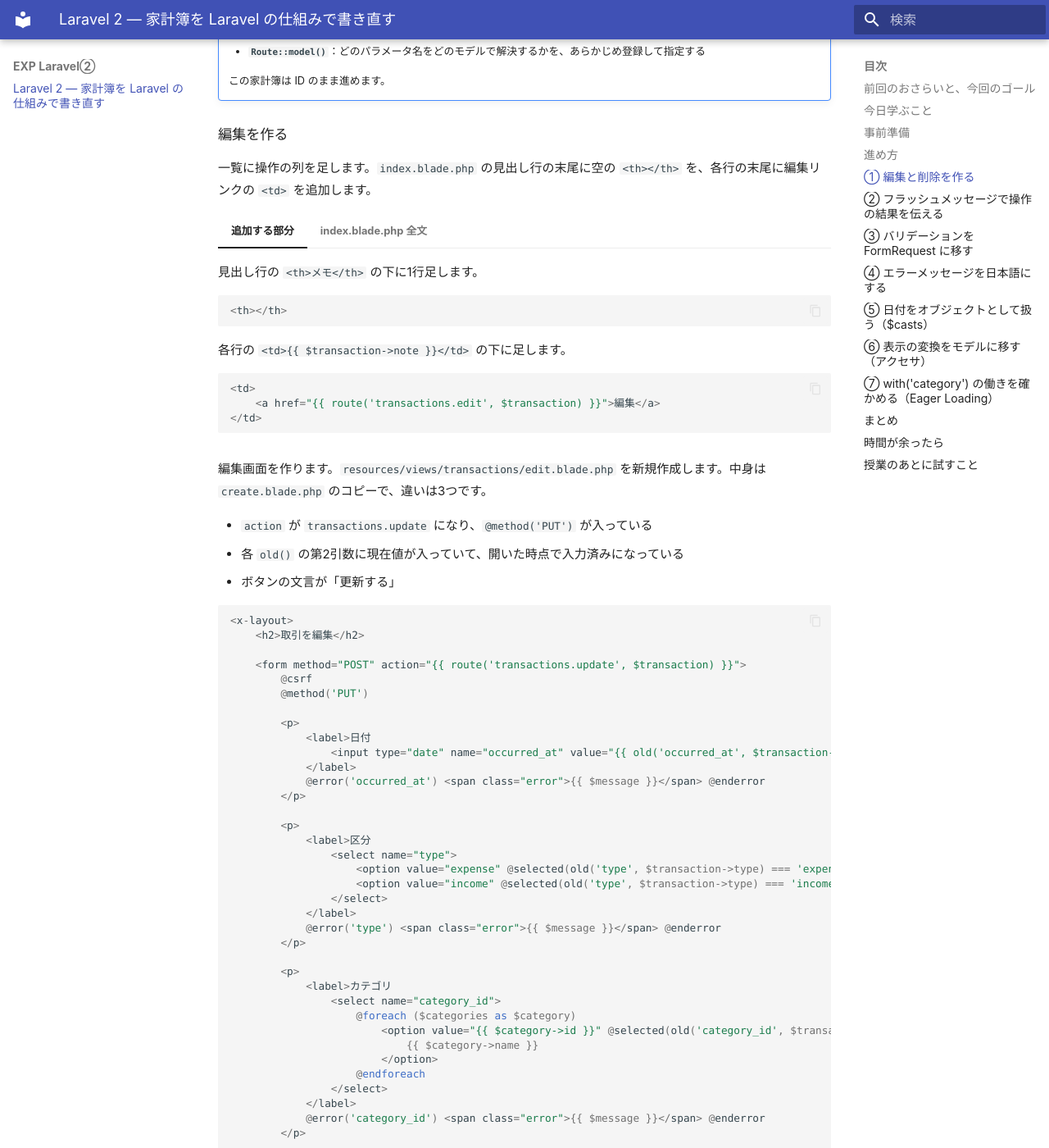
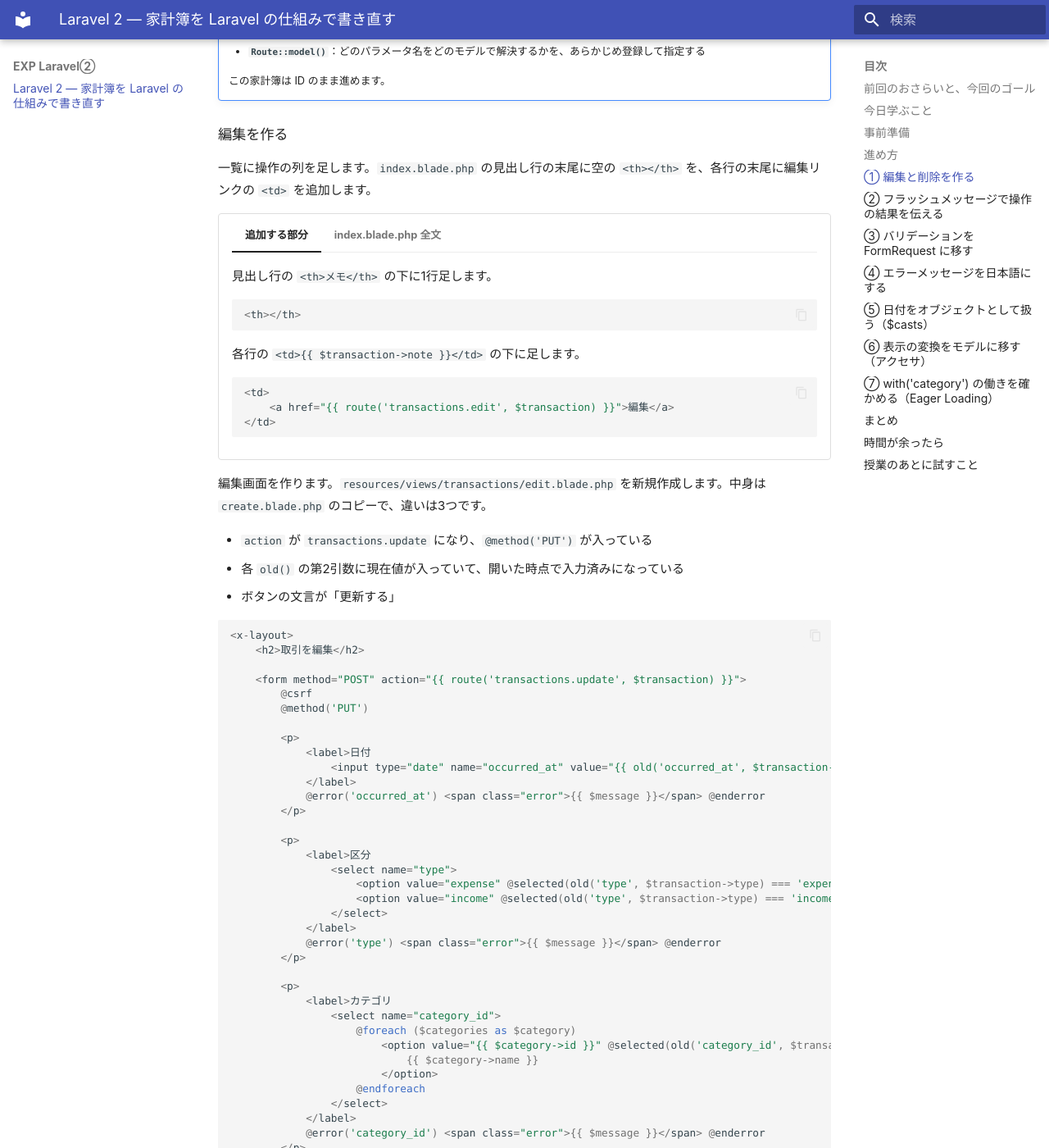
Before and after one commit to abekdwight/gslabo-lesson4, an MkDocs documentation site: the page built from docs/index.md, in a window 1280 px wide and 1400 px high, scrolled down 3305 px. Shown: the whole window at 82% size. Built offline with MkDocs 1.6.1 and Material for MkDocs 9.7.7, drawn with Linux system fonts in a browser that asks for light colours.

Commit message:
enclose content tabs in a border box

```diff
--- a/docs/stylesheets/extra.css
+++ b/docs/stylesheets/extra.css
@@ -25,3 +25,10 @@
 .md-typeset h3 {
   font-size: 1.15em;
 }
+
+/* コンテンツタブ（追加する部分／全文）の領域を枠で囲む */
+.md-typeset .tabbed-set {
+  border: 1px solid #ddd;
+  border-radius: 4px;
+  padding: 0.2rem 16px 12px;
+}
```
